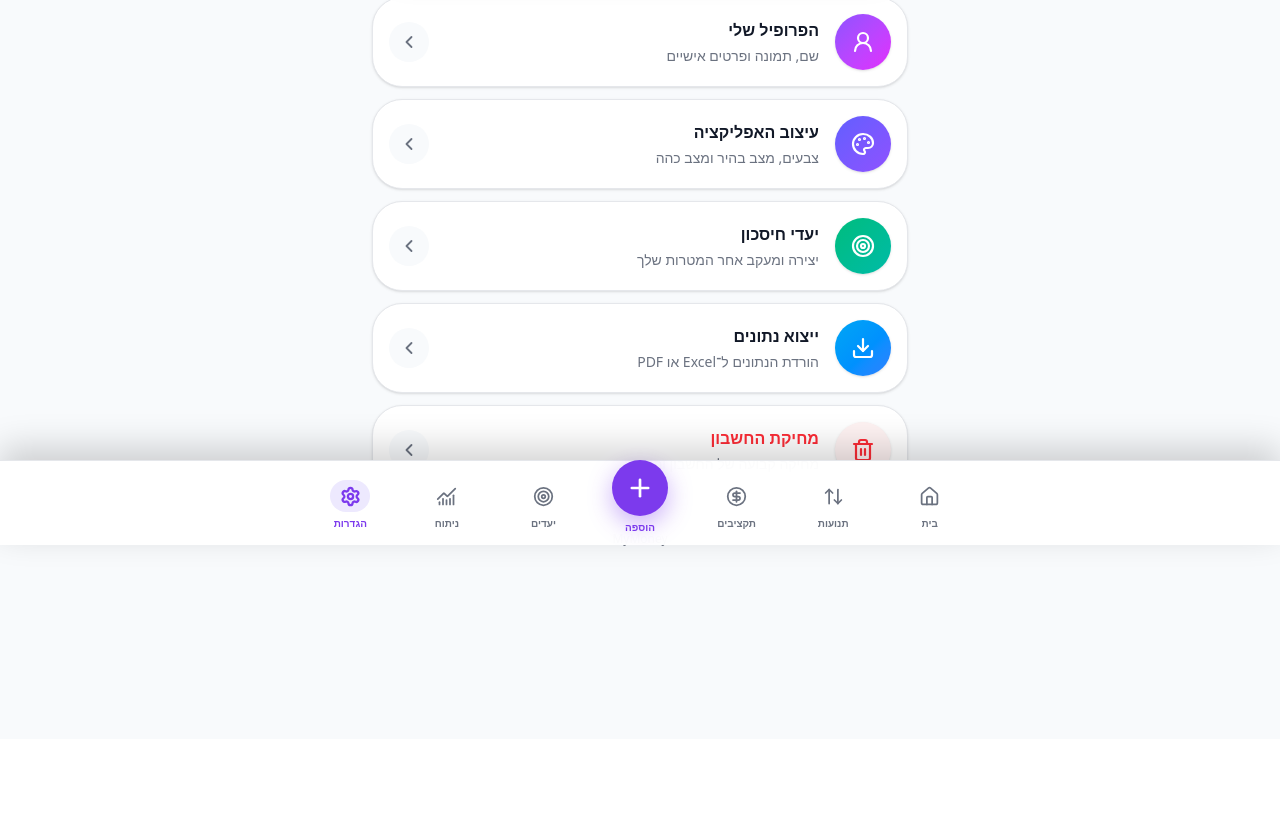
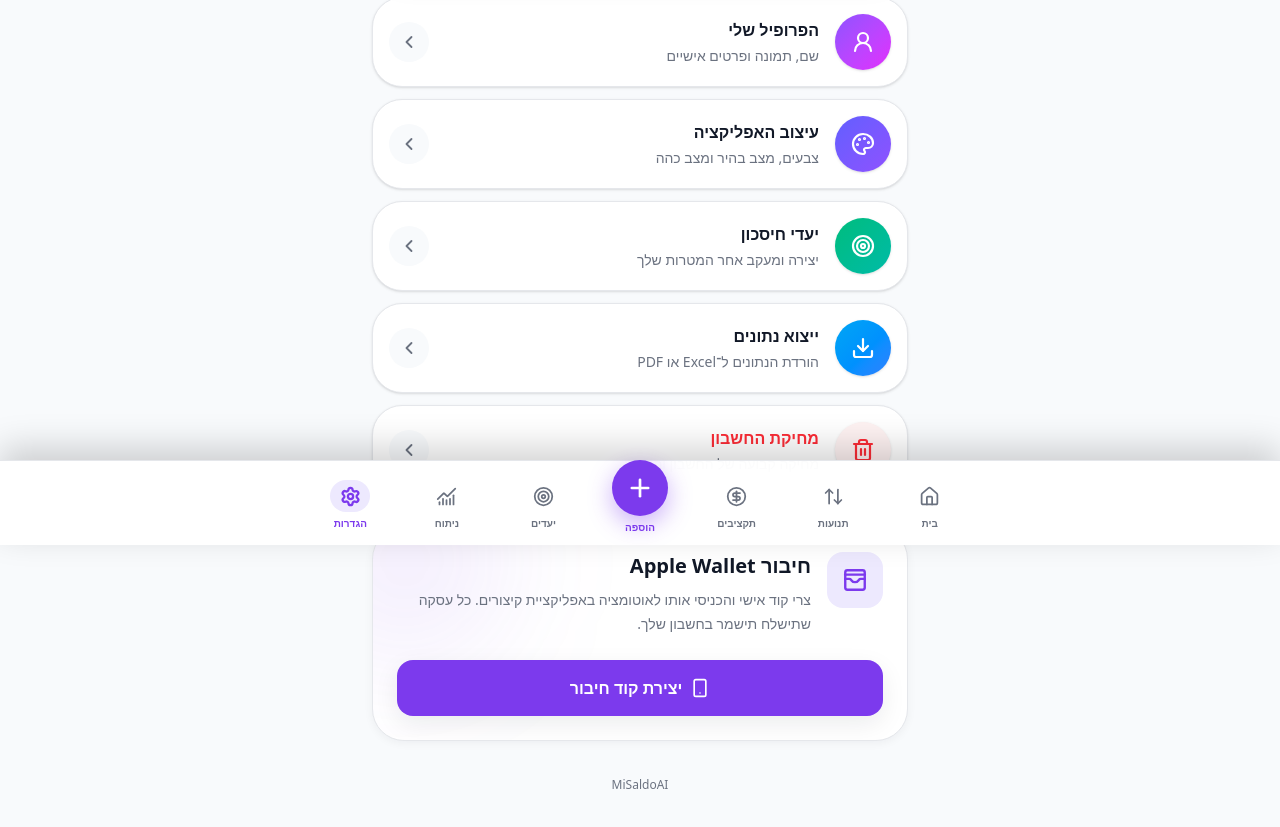
Before and after one commit to ShakedCohen12/mymoney, a Next.js app: page /profile in a window 1280 px wide. Shown: the part 255-1082 px from the top of the page. Built offline with nearby package versions, Linux system fonts and the light colour scheme.

Commit message:
Add Apple Wallet connection UI

```diff
--- a/app/profile/page.tsx
+++ b/app/profile/page.tsx
@@ -1,7 +1,8 @@
-//app/profile/page.tsx
+// app/profile/page.tsx
 
 "use client";
 
+import AppleWalletConnection from "@/components/wallet/AppleWalletConnection";
 import { useRouter } from "next/navigation";
 import {
   ChevronLeft,
@@ -75,6 +76,7 @@
       <div className="mx-auto w-full max-w-xl px-5 py-8">
         <header className="relative overflow-hidden rounded-[38px] bg-[var(--color-primary)] px-6 py-7 text-white shadow-xl">
           <div className="absolute -left-10 -top-12 h-36 w-36 rounded-full bg-white/10 blur-2xl" />
+
           <div className="absolute -bottom-16 -right-8 h-44 w-44 rounded-full bg-white/10 blur-3xl" />
 
           <div className="relative">
@@ -87,7 +89,8 @@
             </h1>
 
             <p className="mt-2 max-w-sm text-sm leading-6 text-white/80">
-              כל מה שצריך כדי להתאים את MyMoney בדיוק אלייך.
+              כל מה שצריך כדי להתאים את MiSaldoAI בדיוק
+              אלייך.
             </p>
           </div>
         </header>
@@ -126,15 +129,22 @@
                 </div>
 
                 <div className="flex h-10 w-10 shrink-0 items-center justify-center rounded-full bg-[var(--color-background)] text-[var(--color-text-secondary)] transition group-hover:-translate-x-1 group-hover:text-[var(--color-primary)]">
-                  <ChevronLeft size={20} strokeWidth={2.2} />
+                  <ChevronLeft
+                    size={20}
+                    strokeWidth={2.2}
+                  />
                 </div>
               </button>
             );
           })}
         </section>
 
+        <section className="mt-8">
+          <AppleWalletConnection />
+        </section>
+
         <p className="mt-9 text-center text-xs text-[var(--color-text-secondary)]">
-          MyMoney
+          MiSaldoAI
         </p>
       </div>
     </main>
--- /dev/null
+++ b/components/wallet/AppleWalletConnection.tsx
@@ -0,0 +1,220 @@
+"use client";
+
+import { useState } from "react";
+import {
+  Check,
+  Copy,
+  LoaderCircle,
+  RefreshCcw,
+  Smartphone,
+  WalletCards,
+} from "lucide-react";
+
+type ConnectResponse = {
+  ok: boolean;
+  token?: string;
+  connectionId?: string;
+  createdAt?: string;
+  error?: string;
+};
+
+export default function AppleWalletConnection() {
+  const [token, setToken] = useState("");
+  const [isCreating, setIsCreating] =
+    useState(false);
+  const [copied, setCopied] = useState(false);
+  const [error, setError] = useState("");
+
+  async function createConnection() {
+    setIsCreating(true);
+    setCopied(false);
+    setError("");
+
+    try {
+      const response = await fetch(
+        "/api/wallet/connect",
+        {
+          method: "POST",
+          headers: {
+            "Content-Type": "application/json",
+          },
+        }
+      );
+
+      const result =
+        (await response.json()) as ConnectResponse;
+
+      if (!response.ok || !result.ok || !result.token) {
+        throw new Error(
+          result.error ||
+            "לא הצלחנו ליצור את החיבור."
+        );
+      }
+
+      setToken(result.token);
+    } catch (caughtError) {
+      console.error(
+        "Create Wallet connection error:",
+        caughtError
+      );
+
+      setError(
+        caughtError instanceof Error
+          ? caughtError.message
+          : "לא הצלחנו ליצור את החיבור."
+      );
+    } finally {
+      setIsCreating(false);
+    }
+  }
+
+  async function copyToken() {
+    if (!token) {
+      return;
+    }
+
+    try {
+      await navigator.clipboard.writeText(token);
+      setCopied(true);
+
+      window.setTimeout(() => {
+        setCopied(false);
+      }, 2000);
+    } catch (caughtError) {
+      console.error(
+        "Copy Wallet token error:",
+        caughtError
+      );
+
+      setError(
+        "לא הצלחנו להעתיק את הקוד. אפשר לסמן ולהעתיק אותו ידנית."
+      );
+    }
+  }
+
+  return (
+    <section
+      dir="rtl"
+      className="overflow-hidden rounded-[32px] border border-[var(--color-border)] bg-[var(--color-surface)] shadow-[var(--shadow-small)]"
+    >
+      <div className="relative overflow-hidden p-6">
+        <div className="pointer-events-none absolute -left-16 -top-16 h-48 w-48 rounded-full bg-[var(--color-primary)]/10 blur-3xl" />
+
+        <div className="relative">
+          <div className="flex items-start gap-4">
+            <span className="flex h-14 w-14 shrink-0 items-center justify-center rounded-2xl bg-[var(--color-primary-light)] text-[var(--color-primary)]">
+              <WalletCards
+                size={26}
+                strokeWidth={2.2}
+              />
+            </span>
+
+            <div className="min-w-0 flex-1">
+              <h2 className="text-xl font-black text-[var(--color-text)]">
+                חיבור Apple Wallet
+              </h2>
+
+              <p className="mt-2 text-sm leading-6 text-[var(--color-text-secondary)]">
+                צרי קוד אישי והכניסי אותו
+                לאוטומציה באפליקציית קיצורים. כל
+                עסקה שתישלח תישמר בחשבון שלך.
+              </p>
+            </div>
+          </div>
+
+          {!token ? (
+            <button
+              type="button"
+              onClick={() =>
+                void createConnection()
+              }
+              disabled={isCreating}
+              className="mt-6 flex w-full items-center justify-center gap-2 rounded-2xl bg-[var(--color-primary)] px-5 py-4 font-black text-white shadow-[var(--shadow-medium)] transition active:scale-[0.985] disabled:cursor-wait disabled:opacity-60"
+            >
+              {isCreating ? (
+                <>
+                  <LoaderCircle
+                    size={20}
+                    className="animate-spin"
+                  />
+                  יוצר חיבור...
+                </>
+              ) : (
+                <>
+                  <Smartphone size={20} />
+                  יצירת קוד חיבור
+                </>
+              )}
+            </button>
+          ) : (
+            <div className="mt-6">
+              <div className="rounded-3xl border border-[var(--color-primary)]/20 bg-[var(--color-primary-light)]/50 p-4">
+                <p className="text-sm font-black text-[var(--color-text)]">
+                  קוד החיבור האישי שלך
+                </p>
+
+                <p className="mt-1 text-xs leading-5 text-[var(--color-text-secondary)]">
+                  הקוד מוצג עכשיו בלבד. אל תשתפי
+                  אותו עם אף אחד.
+                </p>
+
+                <div className="mt-4 flex items-stretch gap-2">
+                  <input
+                    type="text"
+                    readOnly
+                    value={token}
+                    className="min-w-0 flex-1 rounded-2xl border border-[var(--color-border)] bg-[var(--color-surface)] px-4 py-3 font-mono text-xs text-[var(--color-text)] outline-none"
+                    dir="ltr"
+                  />
+
+                  <button
+                    type="button"
+                    onClick={() =>
+                      void copyToken()
+                    }
+                    className="flex w-14 shrink-0 items-center justify-center rounded-2xl bg-[var(--color-primary)] text-white transition active:scale-95"
+                    aria-label="העתקת קוד החיבור"
+                  >
+                    {copied ? (
+                      <Check size={20} />
+                    ) : (
+                      <Copy size={20} />
+                    )}
+                  </button>
+                </div>
+
+                {copied && (
+                  <p className="mt-2 text-xs font-bold text-emerald-500">
+                    הקוד הועתק
+                  </p>
+                )}
+              </div>
+
+              <button
+                type="button"
+                onClick={() =>
+                  void createConnection()
+                }
+                disabled={isCreating}
+                className="mt-3 flex w-full items-center justify-center gap-2 rounded-2xl border border-[var(--color-border)] bg-[var(--color-background)] px-4 py-3 text-sm font-bold text-[var(--color-text)] transition active:scale-[0.985] disabled:opacity-60"
+              >
+                <RefreshCcw size={17} />
+                יצירת קוד חדש
+              </button>
+
+              <p className="mt-3 text-xs leading-5 text-[var(--color-text-secondary)]">
+                יצירת קוד חדש מבטלת את הקוד הקודם.
+              </p>
+            </div>
+          )}
+
+          {error && (
+            <p className="mt-4 rounded-2xl bg-red-500/10 px-4 py-3 text-sm font-medium text-red-500">
+              {error}
+            </p>
+          )}
+        </div>
+      </div>
+    </section>
+  );
+}
```
